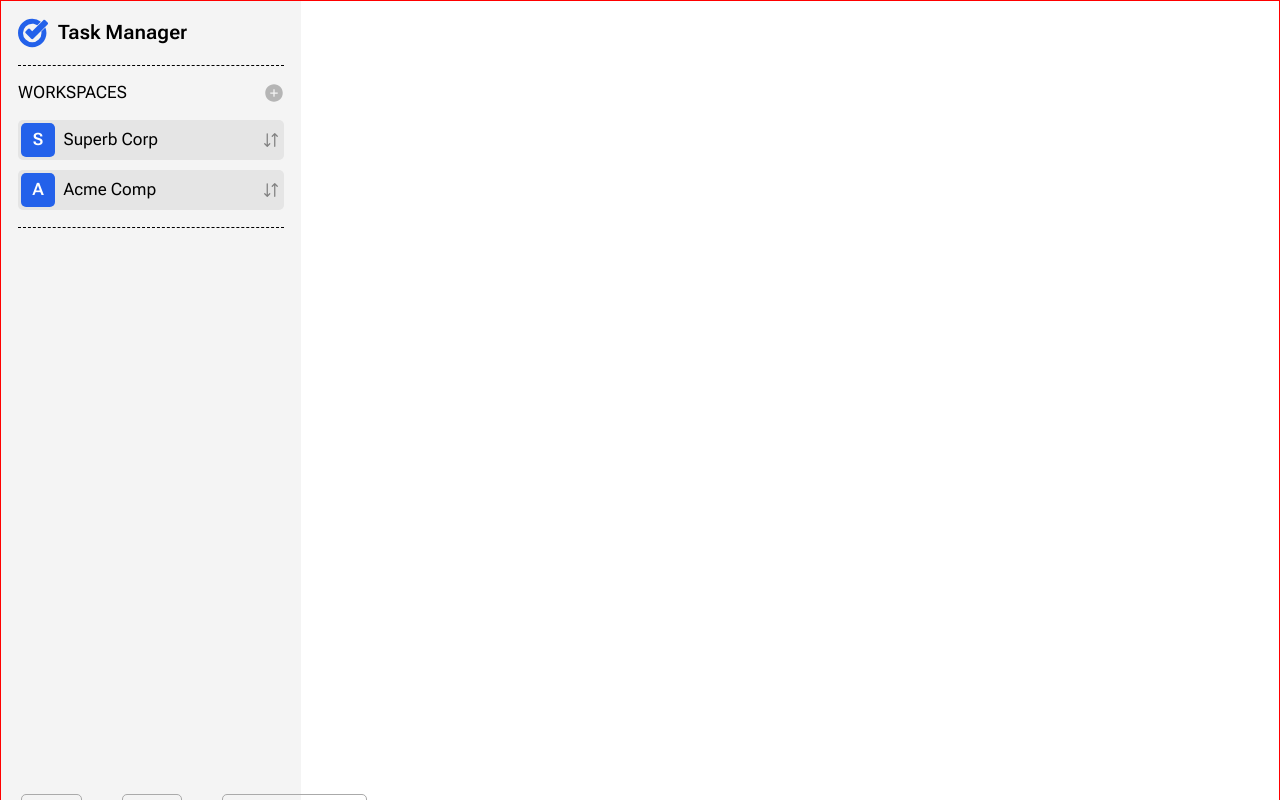
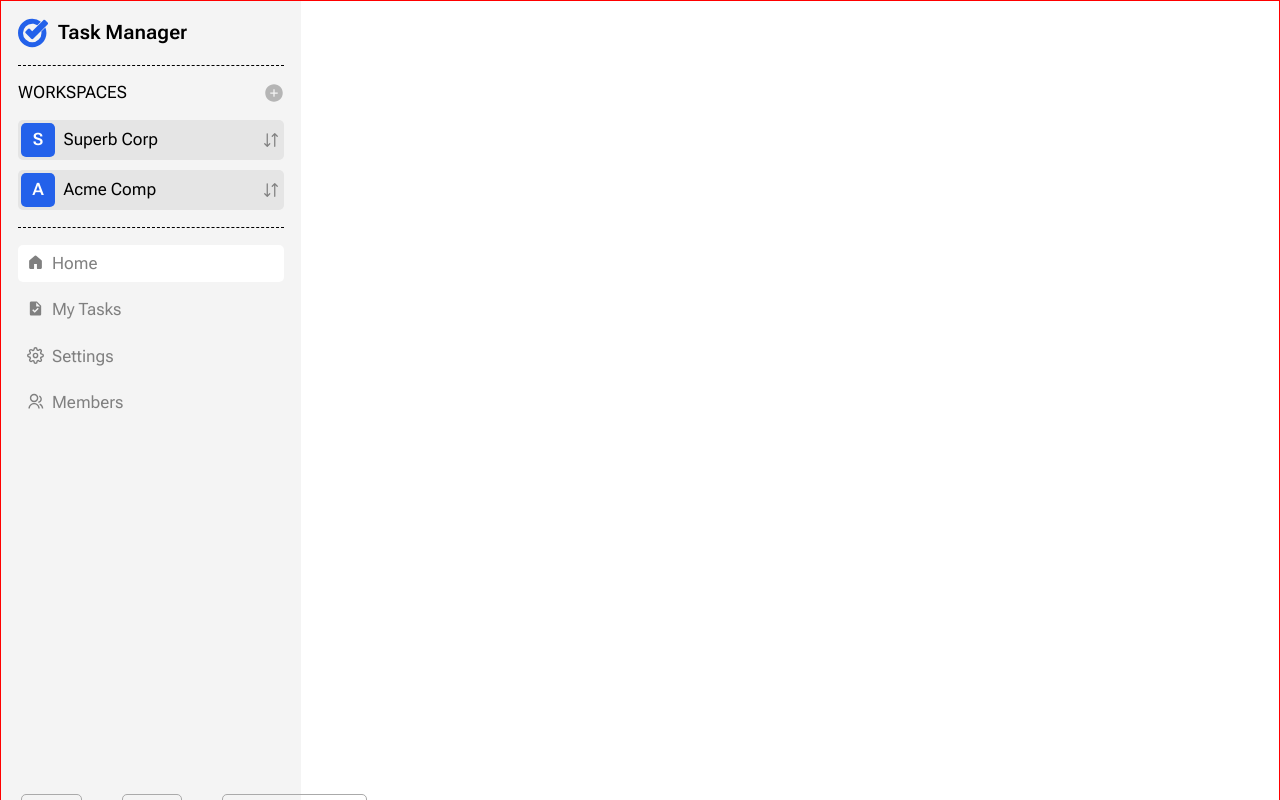
Before and after one commit to webioann/sandbox_prisma, a Next.js app: page / in a window 1280 px wide. Shown: the top 800 px of the page. Built offline with nearby package versions, Linux system fonts and the light colour scheme.

Commit message:
active link style

```diff
--- a/app/page.tsx
+++ b/app/page.tsx
@@ -2,7 +2,8 @@ import Link from "next/link"
 import SignOutButton from "@/components/SignOutButton/SignOutButton";
 import Sidebar from "@/components/Sidebar/Sidebar"
 import WorkspacesList from '../components/WorkspacesList/WorkspacesList'
-import AppLogo from "@/components/AppLogo/AppLogo";
+import AppLogo from "@/components/AppLogo/AppLogo"
+import SideNavigation from "@/components/SideNavigation/SideNavigation";
 import './global.css'
 
 export default async function Home() {
@@ -15,7 +16,7 @@ export default async function Home() {
       <Sidebar>
         <AppLogo/>
         <WorkspacesList/>
-
+        <SideNavigation/>
         {/* navigation menu */}
         <section></section>
         {/* projects section */}
--- /dev/null
+++ b/components/SideNavigation/SideNavigation.tsx
@@ -0,0 +1,35 @@
+"use client"
+import React from 'react'
+import Link from 'next/link'
+import { MdTask } from "react-icons/md"
+import { GoHomeFill } from "react-icons/go"
+import { FiSettings } from "react-icons/fi"
+import { RiGroupLine } from "react-icons/ri"
+import { usePathname } from 'next/navigation'
+import './side-navigation.scss'
+
+function SideNavigation() {
+    const path = usePathname()
+    return (
+        <nav>
+            <Link href={"/"} className={path === '/' ? 'nav-link active' : 'nav-link'}>
+                <GoHomeFill/>
+                <h4 className='link-name'>Home</h4>
+            </Link>
+            <Link href={"/my_tasks"} className={path === '/my-tasks' ? 'nav-link active' : 'nav-link'}>
+                <MdTask/>
+                <h4 className='link-name'>My Tasks</h4>
+            </Link>
+            <Link href={"/settings"} className={path === '/settins' ? 'nav-link active' : 'nav-link'}>
+                <FiSettings/>
+                <h4 className='link-name'>Settings</h4>
+            </Link>
+            <Link href={"/members"} className={path === '/members' ? 'nav-link active' : 'nav-link'}>
+                <RiGroupLine/>
+                <h4 className='link-name'>Members</h4>
+            </Link>
+        </nav>
+    )
+}
+
+export default SideNavigation;
--- /dev/null
+++ b/components/SideNavigation/side-navigation.scss
@@ -0,0 +1,20 @@
+nav{
+    display: grid;
+    gap: 10px;
+    padding: 1rem 0;
+    .nav-link{
+        color: grey;
+        text-decoration: none;
+        display: flex;
+        padding: 0.5rem;
+        border-radius: 5px;
+        cursor: pointer;
+        .link-name{
+            font-weight: 400;
+            padding-left: 0.5rem;
+        }
+    }
+    .active{
+        background-color: #fff;
+    }
+}
--- a/components/WorkspaceLink/workspace-link.css
+++ b/components/WorkspaceLink/workspace-link.css
@@ -5,6 +5,7 @@
     background-color: #e5e5e5;
     padding: 3px;
     border-radius: 5px;
+    cursor: pointer;
 }
 .workspace-name{
     flex: 1;
```
